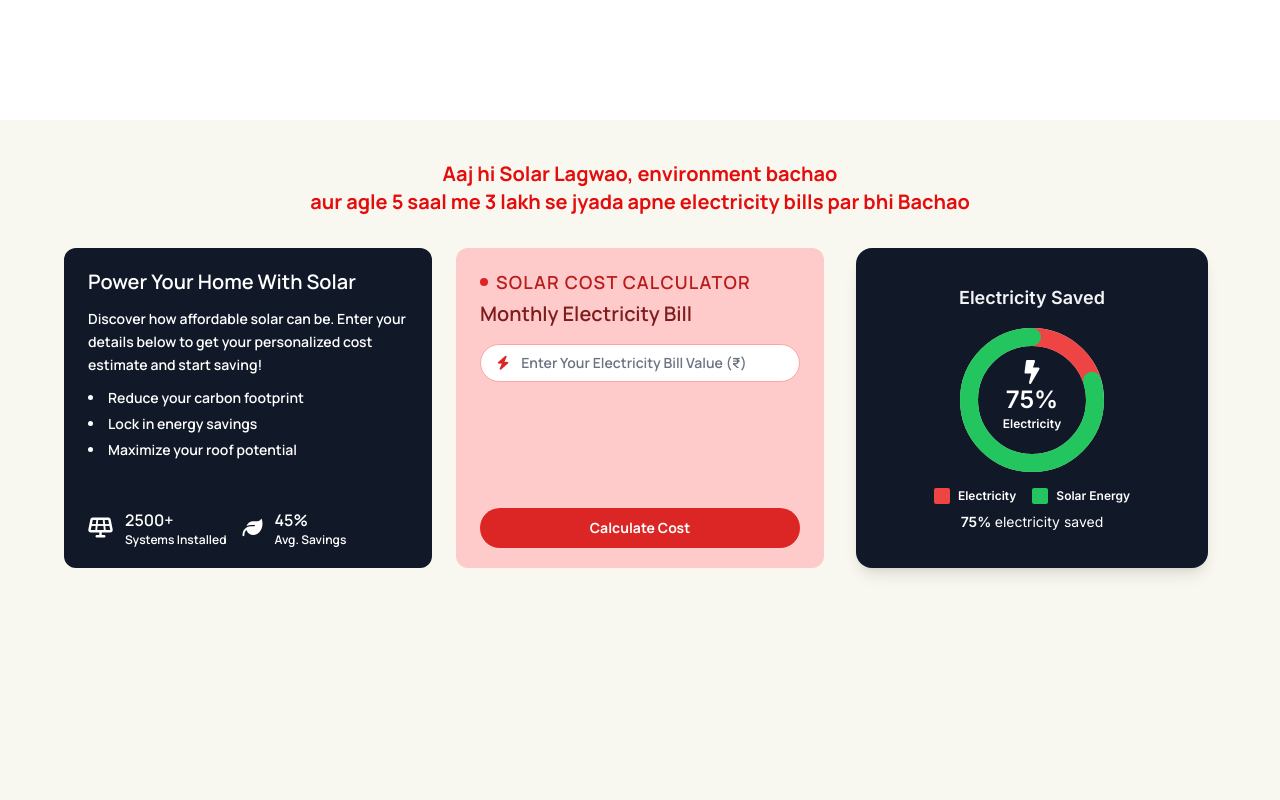
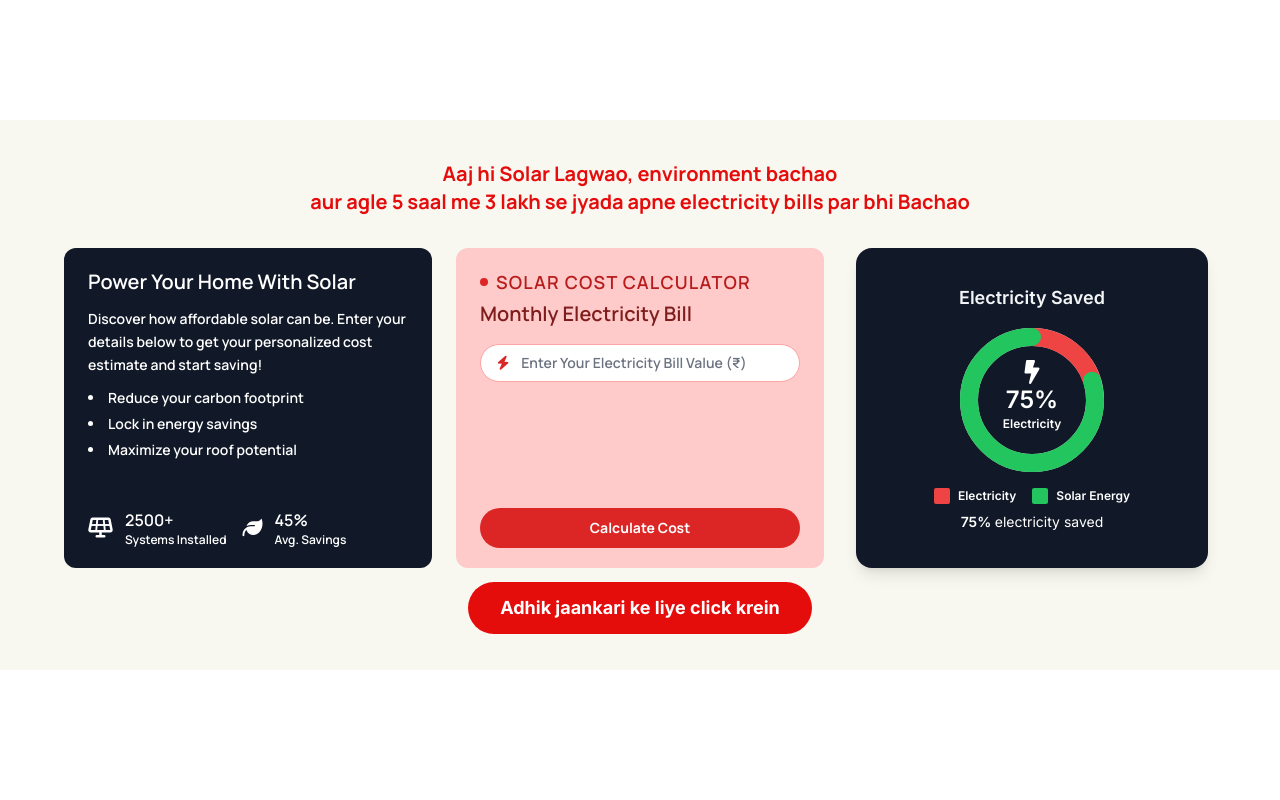
Before and after one commit to vanshika8484/Solar_web, a React (Vite) app: page / in a window 1280 px wide. Shown: the part 2220-3020 px from the top of the page. Built offline with nearby package versions, Linux system fonts and the light colour scheme; a web font is replaced by a local one.

Commit message:
Update SolarCostCalculator.jsx

```diff
--- a/src/components/SolarCostCalculator.jsx
+++ b/src/components/SolarCostCalculator.jsx
@@ -249,7 +249,7 @@ const SolarCostCalculator = () => {
 
   return (
     <motion.div
-      className="bg-[#F8F7F0] min-h-screen GetFontSol px-4 md:px-10 lg:px-16 py-10"
+      className="bg-[#F8F7F0] min-h-[550px] GetFontSol px-4 md:px-10 lg:px-16 py-10"
       initial="hidden"
       whileInView="show"
       viewport={{ once: true, amount: 0.3 }}
```
